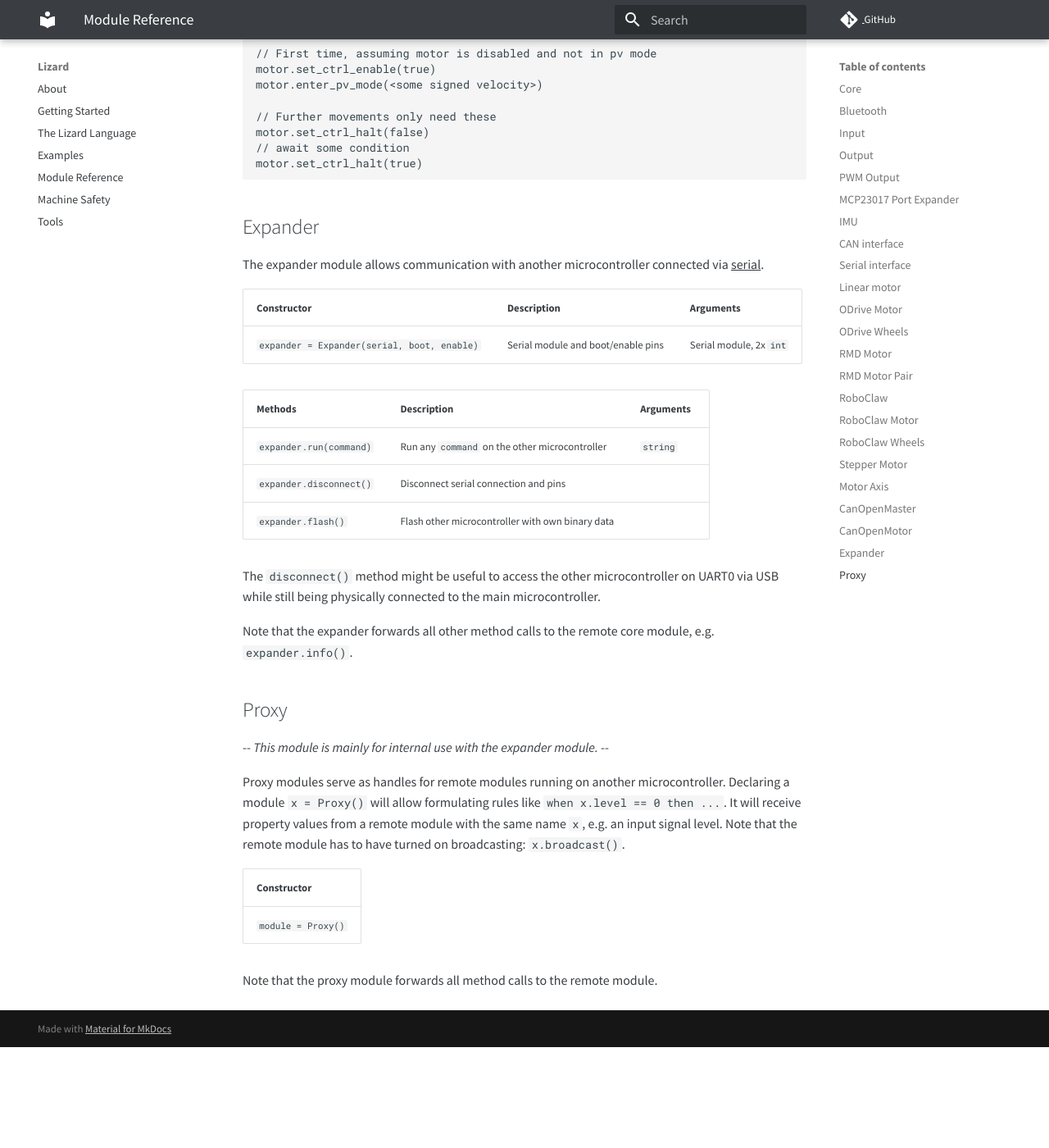
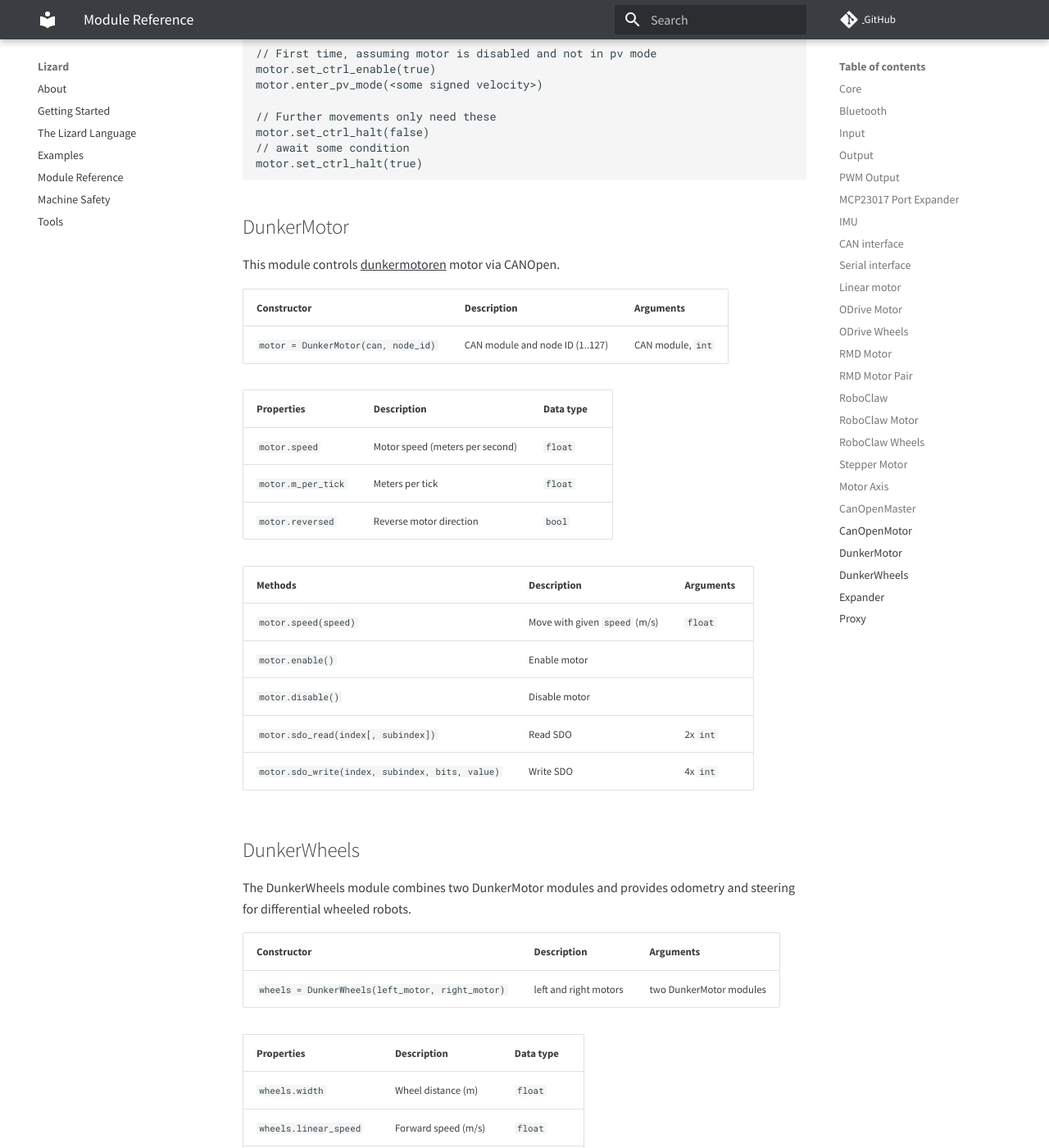
Before and after one commit to zauberzeug/lizard, an MkDocs documentation site: the page built from docs/module_reference.md, in a window 1280 px wide and 1400 px high, scrolled down 18575 px. Shown: the whole window at 82% size. Built offline with MkDocs 1.6.1 and Material for MkDocs 9.7.7, drawn with Linux system fonts in a browser that asks for light colours; comment, search, counter and statistics services are not loaded; before the commit the page ends 19852 px from its top, so only the background shows below that; some of the changed text lies outside the part shown.

Commit message:
add documentation

````diff
--- a/docs/module_reference.md
+++ b/docs/module_reference.md
@@ -289,7 +289,7 @@
 
 | Properties             | Description                      | Data type |
 | ---------------------- | -------------------------------- | --------- |
-| `wheels.width`         | wheel distance (m)               | `float`   |
+| `wheels.width`         | Wheel distance (m)               | `float`   |
 | `wheels.linear_speed`  | Forward speed (m/s)              | `float`   |
 | `wheels.angular_speed` | Turning speed (rad/s)            | `float`   |
 | `wheels.enabled`       | Whether motors react to commands | `bool`    |
@@ -417,7 +417,7 @@
 
 | Properties             | Description                      | Data type |
 | ---------------------- | -------------------------------- | --------- |
-| `wheels.width`         | wheel distance (m)               | `float`   |
+| `wheels.width`         | Wheel distance (m)               | `float`   |
 | `wheels.linear_speed`  | Forward speed (m/s)              | `float`   |
 | `wheels.angular_speed` | Turning speed (rad/s)            | `float`   |
 | `wheels.m_per_tick`    | Meters per encoder tick          | `float`   |
@@ -557,6 +557,46 @@
 motor.set_ctrl_halt(true)
 ```
 
+## DunkerMotor
+
+This module controls [dunkermotoren](https://www.dunkermotoren.de/) motor via CANOpen.
+
+| Constructor                         | Description                     | Arguments         |
+| ----------------------------------- | ------------------------------- | ----------------- |
+| `motor = DunkerMotor(can, node_id)` | CAN module and node ID (1..127) | CAN module, `int` |
+
+| Properties         | Description                     | Data type |
+| ------------------ | ------------------------------- | --------- |
+| `motor.speed`      | Motor speed (meters per second) | `float`   |
+| `motor.m_per_tick` | Meters per tick                 | `float`   |
+| `motor.reversed`   | Reverse motor direction         | `bool`    |
+
+| Methods                                         | Description                   | Arguments |
+| ----------------------------------------------- | ----------------------------- | --------- |
+| `motor.speed(speed)`                            | Move with given `speed` (m/s) | `float`   |
+| `motor.enable()`                                | Enable motor                  |           |
+| `motor.disable()`                               | Disable motor                 |           |
+| `motor.sdo_read(index[, subindex])`             | Read SDO                      | 2x `int`  |
+| `motor.sdo_write(index, subindex, bits, value)` | Write SDO                     | 4x `int`  |
+
+## DunkerWheels
+
+The DunkerWheels module combines two DunkerMotor modules and provides odometry and steering for differential wheeled robots.
+
+| Constructor                                      | Description           | Arguments               |
+| ------------------------------------------------ | --------------------- | ----------------------- |
+| `wheels = DunkerWheels(left_motor, right_motor)` | left and right motors | two DunkerMotor modules |
+
+| Properties             | Description           | Data type |
+| ---------------------- | --------------------- | --------- |
+| `wheels.width`         | Wheel distance (m)    | `float`   |
+| `wheels.linear_speed`  | Forward speed (m/s)   | `float`   |
+| `wheels.angular_speed` | Turning speed (rad/s) | `float`   |
+
+| Methods                         | Description                                     | Arguments        |
+| ------------------------------- | ----------------------------------------------- | ---------------- |
+| `wheels.speed(linear, angular)` | Move with `linear`/`angular` speed (m/s, rad/s) | `float`, `float` |
+
 ## Expander
 
 The expander module allows communication with another microcontroller connected via [serial](#serial-interface).
````
Also changed, not shown: other parts of docs/module_reference.md (+6 -6 lines), 1 other file.
